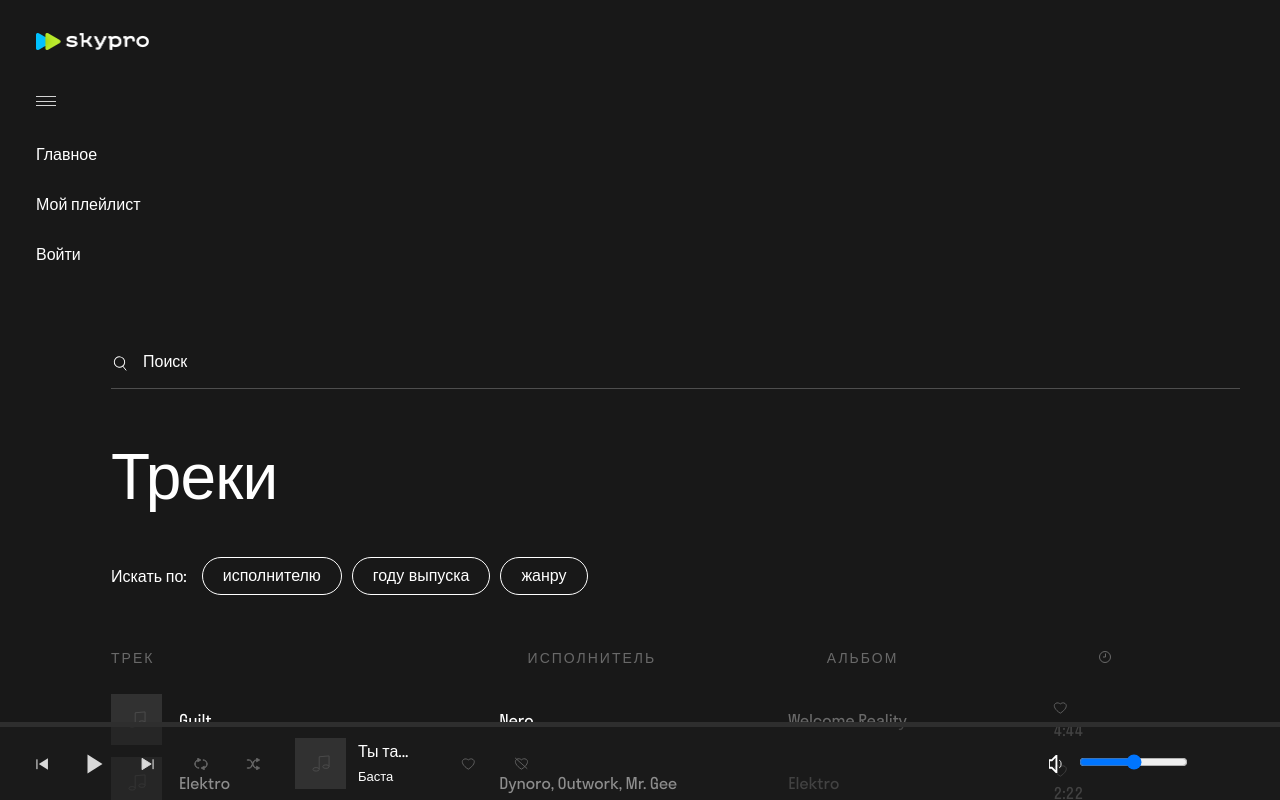
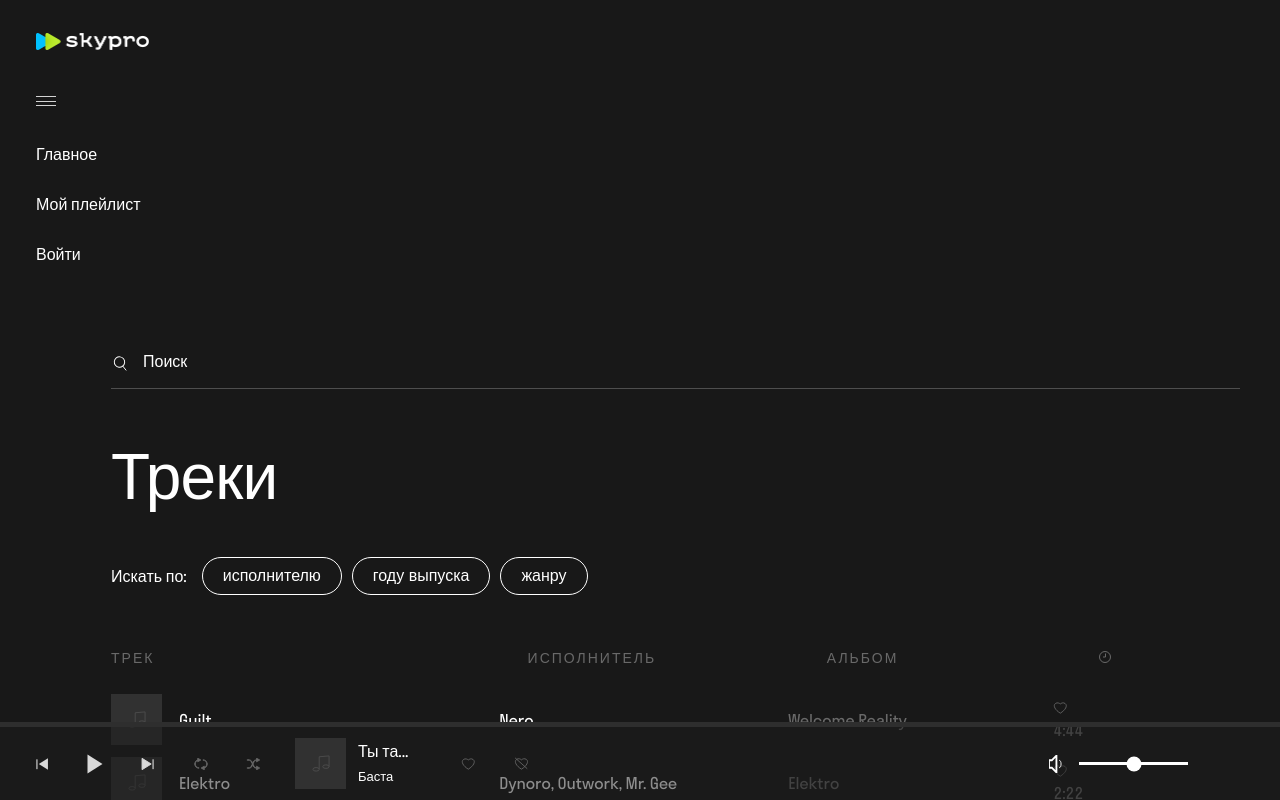
Before and after one commit to h0oliganka/skypro-music, a React (Create React App) app: page / in a window 1280 px wide. Built offline with nearby package versions, Linux system fonts and the light colour scheme.

Commit message:
colorInput

```diff
--- a/src/components/filterAuthor.jsx
+++ b/src/components/filterAuthor.jsx
@@ -6,7 +6,10 @@ function FilterAuthor() {
     <a className="filtersButton" href="">Dynoro, Outwork, Mr. Gee</a>
     <a className="filtersButton" href="">minthaze</a>
     <a className="filtersButton" href="">Tom Boxer</a>
-    <a className="filtersButton" href="">minthaze</a>
+    <a className="filtersButton" href="">Стоункат, Psychopath</a>
+    <a className="filtersButton" href="">Jaded, Will Clarke, AR/CO</a>
+    <a className="filtersButton" href="">Blue Foundation, Zeds Dead</a>
+    <a className="filtersButton" href="">HYBIT, Mr. Black, Offer Nissim, Hi Profile</a>
   </div>
 }
 
--- a/src/index.css
+++ b/src/index.css
@@ -242,6 +242,31 @@ body {
   margin-top: 50px;
   animation: ani 0.3s forwards;
   overflow-y: scroll
+}
+
+input[type="range"] {
+  accent-color: #fff;
+}
+
+input[type=range]::-webkit-slider-runnable-track {
+  height: 3px;
+  background-color: #fff;
+}
+
+input[type=range]::-webkit-slider-thumb {
+  cursor: pointer;
+  margin-top: -6px;
+}
+
+input[type=range]::-moz-range-track {
+  height: 5px;
+  background-color: #fff;
+}
+
+input[type=range]::-moz-range-thumb {
+  color: white;
+  background: #ecf0f1;
+  cursor: pointer;
 }
 
 ::-webkit-scrollbar {
@@ -938,6 +963,7 @@ body {
 
 .volume__progress {
   width: 109px;
+  padding-bottom: 9px
 }
 
 .volume__progress-line {
```
